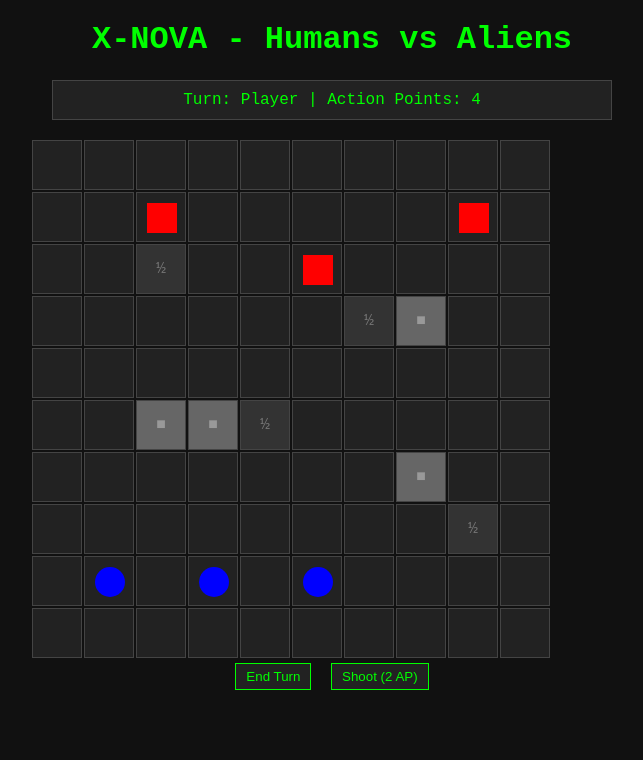
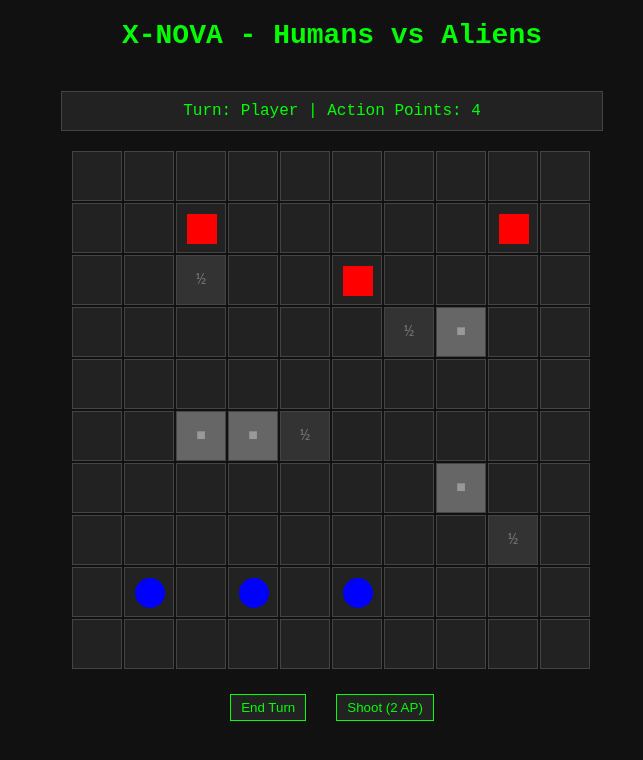
Before and after one commit to sempressimo2/X-NOVA, a plain HTML site: page index.html in a window 1280 px wide. Shown: the whole page, without its empty margins (308-951 px from the left). Drawn offline with Linux system fonts and the light colour scheme.

Commit message:
Update styles.css

```diff
--- a/styles.css
+++ b/styles.css
@@ -5,9 +5,19 @@ body {
     text-align: center;
 }
 
+h1 {
+    text-align: center;
+    width: 100%;
+    margin: 20px auto;
+    font-size: 28px;
+}
+
 #game-container {
     margin: 20px auto;
     width: 600px;
+    display: flex;
+    flex-direction: column;
+    align-items: center;
 }
 
 #grid {
@@ -15,6 +25,7 @@ body {
     grid-template-columns: repeat(10, 50px);
     grid-template-rows: repeat(10, 50px);
     gap: 2px;
+    width: 520px; /* Set explicit width to ensure status matches */
     margin: 0 auto;
 }
 
@@ -57,13 +68,24 @@ body {
 }
 
 #status {
-    margin: 20px;
+    margin: 20px 0;
     padding: 10px;
     background-color: #222;
     border: 1px solid #444;
+    text-align: center;
+    width: 520px; /* 10 cells × 50px + 9 gaps × 2px = 520px to match grid width */
+}
+
+#controls {
+    display: flex;
+    justify-content: center;
+    gap: 20px;
+    margin: 20px 0;
+    width: 520px;
 }
 
 button {
+    flex: 0 1 auto;
     background-color: #222;
     color: #0f0;
     border: 1px solid #0f0;
```
